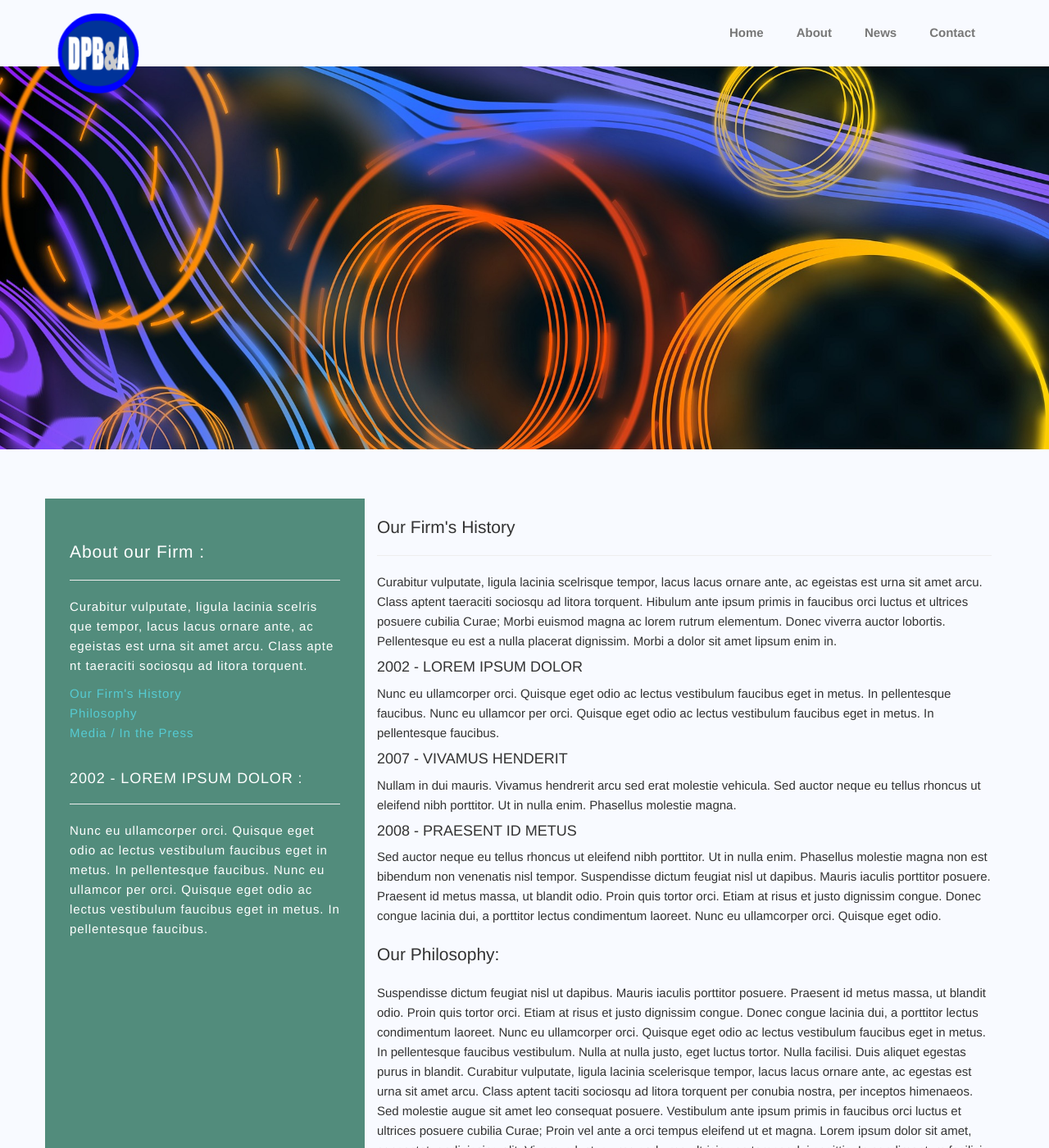
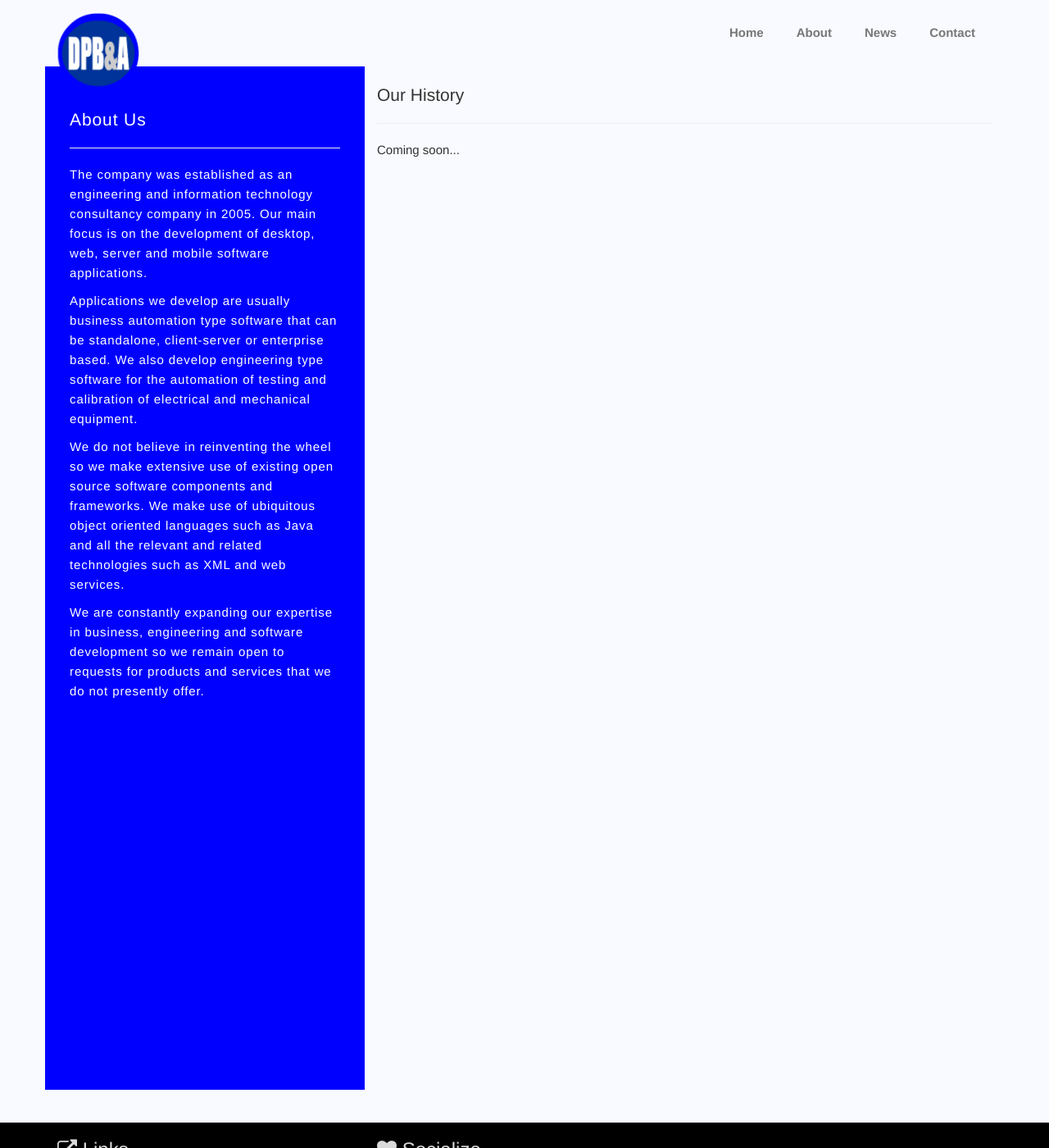
Before and after one commit to DPBandA/dpba, a Jekyll site: the page built from about.html, in a window 1280 px wide and 1400 px high. Shown: the whole window at 82% size. Built offline with Jekyll 4.4.1, drawn with Linux system fonts in a browser that asks for light colours; nearby versions of some CDN libraries; some of the changed text lies outside the part shown.

Commit message:
General updates.

```diff
--- a/_config.yml
+++ b/_config.yml
@@ -29,7 +29,7 @@ google_map: https://www.google.com/maps/embed?pb=!1m14!1m12!1m3!1d3618.727010735
 
 # Social Link
 facebook_link: http://www.facebook.com
-twitter_link: http://www.twitter.com
+twitter_link: http://www.twitter.com/DesmondPBennett
 
 # Build settings
 markdown: kramdown
--- a/_includes/footer.html
+++ b/_includes/footer.html
@@ -3,35 +3,23 @@
     <div class="container">
         <div class="row">
             <div class="col-md-4">
-        <h3><i class="fa fa-map-marker"></i> Contact:</h3>
-        <p class="footer-contact">
-          {{ site.company_name }} <br>
-          Phone: {{ site.telephone_number }} <br>
-          Fax: {{ site.fax_number }} <br>
-          Email: {{ site.company_email }}<br>
-        </p>
-      </div>
-      <div class="col-md-4">
                 <h3><i class="fa fa-external-link"></i> Links</h3>
-        <p><a href="/about"> About ( Who we are )</a></p>
-        <p><a href="/about"> Services ( What we do )</a></p>
-        <p><a href="/contact"> Contact ( Feel free to contact )</a></p>
-        <p><a href="/blog"> Blog ( Write to us )</a></p>
-        <p><a href="/team"> Team ( Meet the Team )</a></p>
+                <p><a href="https://ict.dpbennett.com.jm/">ICT Blog</a></p>
+                <p><a href="https://jmts.dpbennett.com.jm/">JMTS</a></p>
             </div>
             <div class="col-md-4">
                 <h3><i class="fa fa-heart"></i> Socialize</h3>
                 <div id="social-icons">
 
                     {% if site.twitter_link %}
-            <a href="{{ site.twitter_link }}" class="btn-group twitter">
-              <i class="fa fa-twitter"></i>
+                    <a href="{{ site.twitter_link }}" class="btn-group">
+                        <span style="color: seashell;" class="fa fa-twitter"></span>
                     </a>
                     {% endif %}
 
                     {% if site.facebook_link %}
-            <a href="{{ site.facebook_link }}" class="btn-group facebook">
-              <i class="fa fa-facebook"></i>
+                    <a href="{{ site.facebook_link }}" class="btn-group">
+                        <span style="color: seashell;" class="fa fa-facebook"></span>
                     </a>
                     {% endif %}
                 </div>
--- a/_includes/head.html
+++ b/_includes/head.html
@@ -18,10 +18,7 @@
   <link href='http://fonts.googleapis.com/css?family=PT+Sans' rel='stylesheet' type='text/css'>
   <link href="http://fonts.googleapis.com/css?family=Raleway" rel="stylesheet" type="text/css">
   <link rel="stylesheet" href="../assets/bootstrap/css/bootstrap.css">
-  <!-- <link rel="stylesheet" href="../assets/css/font-awesome.min.css"> -->
-  <link rel="stylesheet" href="https://use.fontawesome.com/releases/v5.5.0/css/all.css"
-        integrity="sha384-B4dIYHKNBt8Bc12p+WXckhzcICo0wtJAoU8YZTY5qE0Id1GSseTk6S+L3BlXeVIU"
-        crossorigin="anonymous">
+  <link rel="stylesheet" href="../assets/css/font-awesome.min.css">
   <link rel="stylesheet" href="../assets/css/animate.min.css">
   <link rel="stylesheet" href="../assets/css/style.css">
 </head>
--- a/about.html
+++ b/about.html
@@ -4,57 +4,39 @@ permalink: /about
 ---
 
 <!-- Main Container -->
-
-<div class="row container-kamn">
-  <img src="assets/img/slider/engineer-3.jpg" class="blog-post" alt="Feature-img" align="right" width="100%">
-</div>
-
-<div id="banners"></div>
 <div class="container">
     <div class="row">
-    <div class="side-left col-sm-4 col-md-4">
-      <h3 class="lead">  About our Firm : </h3><hr>
-
-      <p>Curabitur vulputate, ligula lacinia scelris que tempor, lacus lacus ornare ante, ac egeistas est urna sit amet arcu. Class apte nt taeraciti sociosqu ad litora torquent.</p>
-      <a href="#anchor1"> Our Firm's History</a><br>
-      <a href="#anchor2"> Philosophy</a><br>
-      <a href="#anchor3">Media / In the Press</a><br>
-      <br>
-      <h4>2002 - LOREM IPSUM DOLOR :</h4><hr>
-      Nunc eu ullamcorper orci. Quisque eget odio ac lectus vestibulum faucibus eget in metus. In pellentesque faucibus. Nunc eu ullamcor per orci. Quisque eget odio ac lectus vestibulum faucibus eget in metus. In pellentesque faucibus.
+        <div class="side-left col-sm-4 col-md-4" style="background: blue;">
+            <h3 class="lead">About Us</h3><hr>
+            <p>
+                The company was established as an engineering and information
+                technology consultancy company in 2005. Our main focus is on the
+                development of desktop, web, server and mobile software applications.
+            </p>
+            <p>
+                Applications we develop are usually business automation type
+                software that can be standalone, client-server or enterprise based.
+                We also develop engineering type software for the automation of
+                testing and calibration of electrical and mechanical equipment.
+            </p>
+            <p>
+                We do not believe in reinventing the wheel so we make extensive
+                use of existing open source software components and frameworks.
+                We make use of ubiquitous object oriented languages such as Java
+                and all the relevant and related technologies such as XML and web services.
+            </p>
+            <p>
+                We are constantly expanding our expertise in business, engineering
+                and software development so we remain open to requests for products
+                and services that we do not presently offer.
+            </p>
         </div>
         <div class="col-sm-8 col-md-8">
-        <h3 class="lead"id="anchor1"> Our Firm's History </h3><hr>
+            <h3 class="lead" id="anchor1">Our History</h3><hr>
             <p>
-          Curabitur vulputate, ligula lacinia scelrisque tempor, lacus lacus ornare ante, ac egeistas est urna sit amet arcu. Class aptent taeraciti sociosqu ad litora torquent. Hibulum ante ipsum primis in faucibus orci luctus et ultrices posuere cubilia Curae; Morbi euismod magna ac lorem rutrum elementum. Donec viverra auctor lobortis. Pellentesque eu est a nulla placerat dignissim. Morbi a dolor sit amet lipsum enim in.
+                Coming soon...
             </p>
-
-        <h4>2002 - LOREM IPSUM DOLOR</h4>
-        <p>Nunc eu ullamcorper orci. Quisque eget odio ac lectus vestibulum faucibus eget in metus. In pellentesque faucibus. Nunc eu ullamcor per orci. Quisque eget odio ac lectus vestibulum faucibus eget in metus. In pellentesque faucibus.</p>
-
-        <h4>2007 - VIVAMUS HENDERIT</h4>
-        <p>Nullam in dui mauris. Vivamus hendrerit arcu sed erat molestie vehicula. Sed auctor neque eu tellus rhoncus ut eleifend nibh porttitor. Ut in nulla enim. Phasellus molestie magna.</p>
-
-        <h4>2008 - PRAESENT ID METUS</h4>
-        <p>
-          Sed auctor neque eu tellus rhoncus ut eleifend nibh porttitor. Ut in nulla enim. Phasellus molestie magna non est bibendum non venenatis nisl tempor. Suspendisse dictum feugiat nisl ut dapibus. Mauris iaculis porttitor posuere. Praesent id metus massa, ut blandit odio. Proin quis tortor orci. Etiam at risus et justo dignissim congue. Donec congue lacinia dui, a porttitor lectus condimentum laoreet. Nunc eu ullamcorper orci. Quisque eget odio.
-        </p>
-        <h3 class="lead"id="anchor2">Our Philosophy:</h3>
-        <p>
-          Suspendisse dictum feugiat nisl ut dapibus. Mauris iaculis porttitor posuere. Praesent id metus massa, ut blandit odio. Proin quis tortor orci. Etiam at risus et justo dignissim congue. Donec congue lacinia dui, a porttitor lectus condimentum laoreet. Nunc eu ullamcorper orci. Quisque eget odio ac lectus vestibulum faucibus eget in metus. In pellentesque faucibus vestibulum. Nulla at nulla justo, eget luctus tortor. Nulla facilisi. Duis aliquet egestas purus in blandit.
-          Curabitur vulputate, ligula lacinia scelerisque tempor, lacus lacus ornare ante, ac egestas est urna sit amet arcu. Class aptent taciti sociosqu ad litora torquent per conubia nostra, per inceptos himenaeos. Sed molestie augue sit amet leo consequat posuere. Vestibulum ante ipsum primis in faucibus orci luctus et ultrices posuere cubilia Curae; Proin vel ante a orci tempus eleifend ut et magna. Lorem ipsum dolor sit amet, consectetur adipiscing elit. Vivamus luctus urna sed urna ultricies ac tempor dui sagittis. In condimentum facilisis porta.
-          Sed nec diam eu diam mattis viverra. Nulla fringilla, orci ac euismod semper, magna diam porttitor mauris, quis sollicitudin sapien justo in libero. Vestibulum mollis mauris enim. Morbi euismod magna ac lorem rutrum elementum. Donec viverra auctor lobortis. Pellentesque eu est a nulla placerat dignissim. Morbi a enim in magna semper bibendum. Etiam scelerisque, nunc. <br>
-        </p>
-
-        <h3 class="lead"id="anchor3">In the Press:</h3>
-        <blockquote>
-          <em>Donec congue lacinia dui, a porttitor lectus condimentum oreet. Nunc eu ullamcorper orci. Quisque eget odio ac lectus e vestibulum faucibus et in metus. In pellentesque faucibus vestibulum. Nulla nulla justo, eget luctus tortor dolor sit amet lipsum odio lectus congue.</em>
-        </blockquote>
-        <p class="block-author"> MARCIA HERNANDEZ, CLIENT</p>
-        <br><br>
-        <p>Sed nec diam eu diam mattis viverra. Nulla fringilla, orci ac euismod semper, magna diam porttitor mauris, quis sollicitudin sapien justo in libero. Vestibulum mollis mauris enim. Morbi euismod magna ac lorem rutrum elementum. Donec viverra auctor lobortis. Pellentesque eu est a nulla placerat dignissim. Morbi a enim in magna semper bibendum. Etiam scelerisque, nunc.</p></p>
         </div>
     </div>
 </div>
-
 <!--End Main Container -->
```
Also changed, not shown: _layouts/home_style.html (+3 -4 lines), 7 other files. Lines whose indentation alone changed are shown as unchanged.
